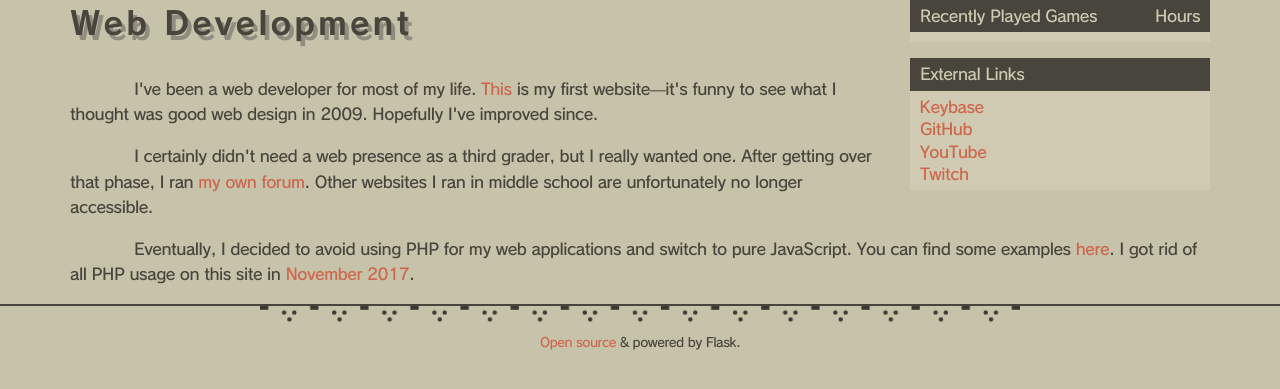
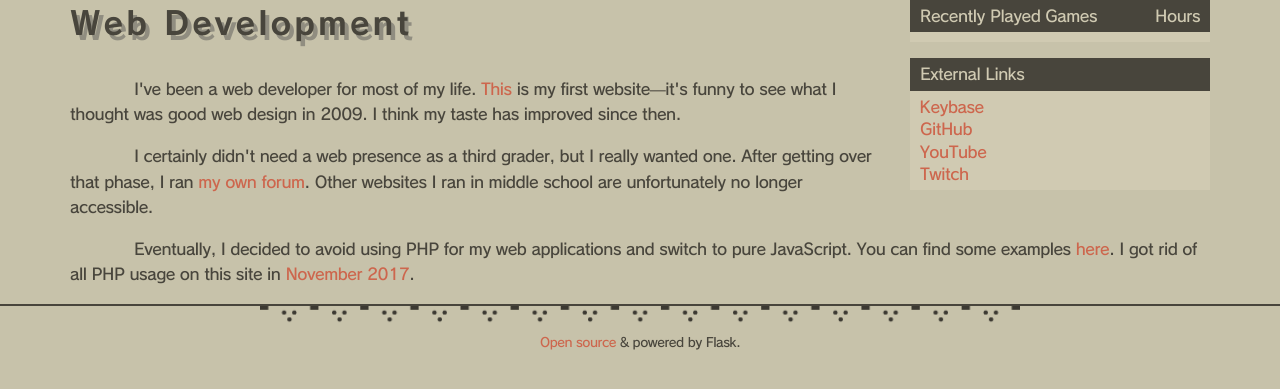
Before and after one commit to tesu/website, a Flask app: page /about/webdev in a window 1280 px wide. Shown: the part 88-477 px from the top of the page. Run offline with Flask 3, Linux system fonts and the light colour scheme; data that the repository does not hold is empty.

Commit message:
Update webdev.html

```diff
--- a/tesu/templates/about/webdev.html
+++ b/tesu/templates/about/webdev.html
@@ -1,7 +1,7 @@
 {% extends 'base.html' %}
 {% block content %}
             <h1>Web Development</h1>
-            <p class=indented>I've been a web developer for most of my life. <a href="http://boboclub.webs.com">This</a> is my first website&mdash;it's funny to see what I thought was good web design in 2009. Hopefully I've improved since.
+            <p class=indented>I've been a web developer for most of my life. <a href="http://boboclub.webs.com">This</a> is my first website&mdash;it's funny to see what I thought was good web design in 2009. I think my taste has improved since then.
             <p class=indented>I certainly didn't need a web presence as a third grader, but I really wanted one. After getting over that phase, I ran <a href="https://web.archive.org/web/20110606185513/http://epicpwnage.co.cc/forums/">my own forum</a>. Other websites I ran in middle school are unfortunately no longer accessible.
             <p class=indented>Eventually, I decided to avoid using PHP for my web applications and switch to pure JavaScript. You can find some examples <a href="/misc">here</a>. I got rid of all PHP usage on this site in <a href="/blog/yet-another-site-redesign">November 2017</a>.
 {% endblock %}
```
